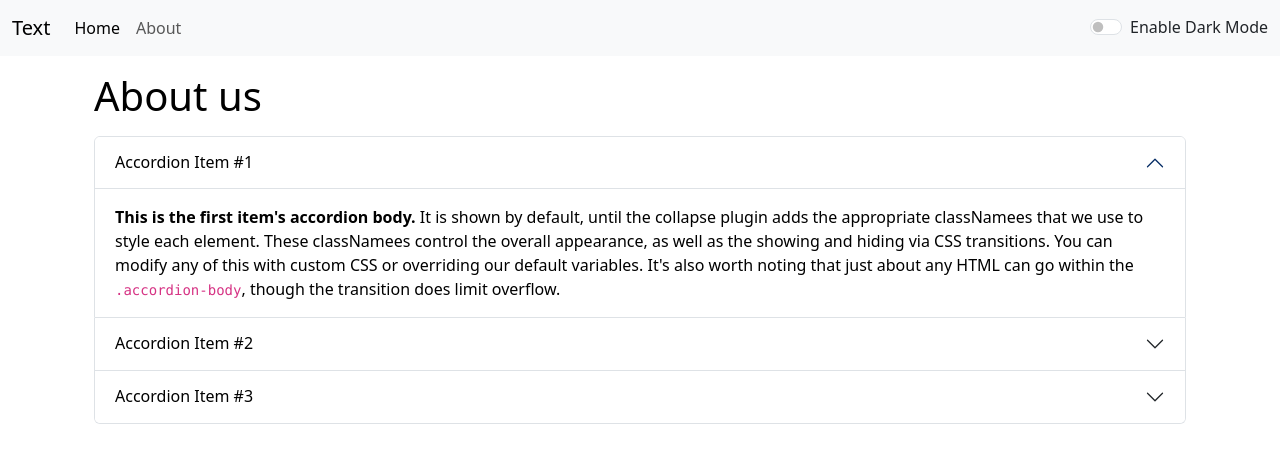
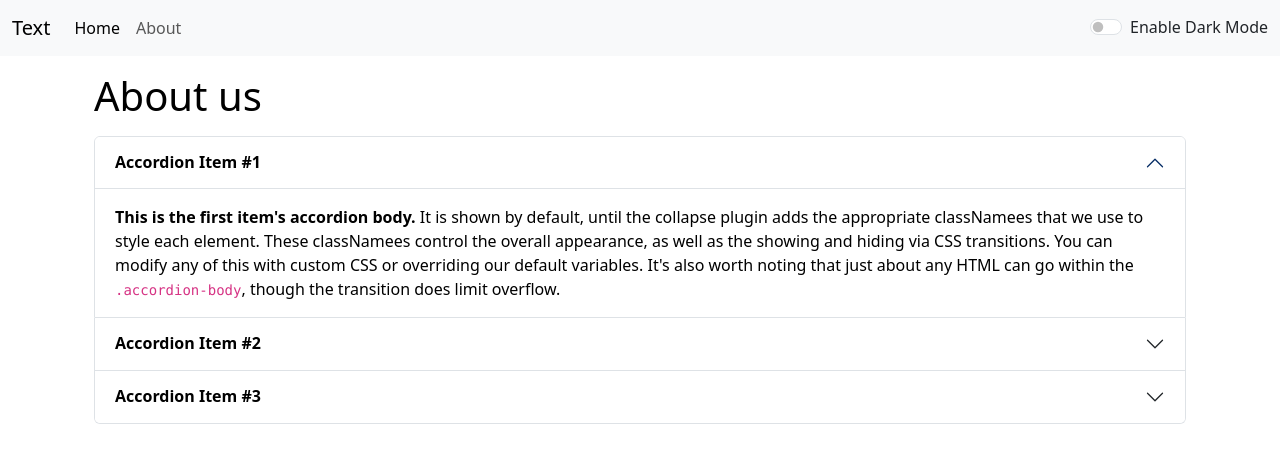
Before and after one commit to siddharthbaleja7/Text, a React (Create React App) app: page /about in a window 1280 px wide. Shown: the top 462 px of the page. Built offline with nearby package versions, Linux system fonts and the light colour scheme.

Commit message:
Fix issues

```diff
--- a/src/components/Accordion.js
+++ b/src/components/Accordion.js
@@ -8,18 +8,18 @@ export default function Accordion(props){
 
     let myystyle = {
         color: props.mode === 'dark' ? 'white' : 'black',
-        backgroundColor : props.mode === 'dark' ? '#042743' : 'white',
+        backgroundColor : props.mode === 'dark' ? 'rgb(36 74 104)' : 'white',
     }
 
 
     return(
-        <div className = "container" style={myystyle}>
+        <div className = "container" style={{color: props.mode === 'dark' ? 'white' : 'black'}}>
             <h1 className="my-3">About us</h1>
             <div className="accordion" id="accordionExample">
                 <div className="accordion-item" style={myystyle} >
                     <h2 className="accordion-header">
                     <button className="accordion-button" type="button" style={myystyle} data-bs-toggle="collapse" data-bs-target="#collapseOne" aria-expanded="true" aria-controls="collapseOne">
-                        Accordion Item #1
+                       <strong>Accordion Item #1</strong>
                     </button>
                     </h2>
                     <div id="collapseOne" className="accordion-collapse collapse show" data-bs-parent="#accordionExample">
@@ -31,7 +31,7 @@ export default function Accordion(props){
                 <div className="accordion-item" style={myystyle}>
                     <h2 className="accordion-header">
                     <button className="accordion-button collapsed" type="button" style={myystyle} data-bs-toggle="collapse" data-bs-target="#collapseTwo" aria-expanded="false" aria-controls="collapseTwo">
-                        Accordion Item #2
+                       <strong>Accordion Item #2</strong>
                     </button>
                     </h2>
                     <div id="collapseTwo" className="accordion-collapse collapse" data-bs-parent="#accordionExample">
@@ -43,7 +43,7 @@ export default function Accordion(props){
                 <div className="accordion-item" style={myystyle}>
                     <h2 className="accordion-header">
                     <button className="accordion-button collapsed" type="button" style={myystyle} data-bs-toggle="collapse" data-bs-target="#collapseThree" aria-expanded="false" aria-controls="collapseThree">
-                        Accordion Item #3
+                       <strong>Accordion Item #3</strong>
                     </button>
                     </h2>
                     <div id="collapseThree" className="accordion-collapse collapse" data-bs-parent="#accordionExample">
```
